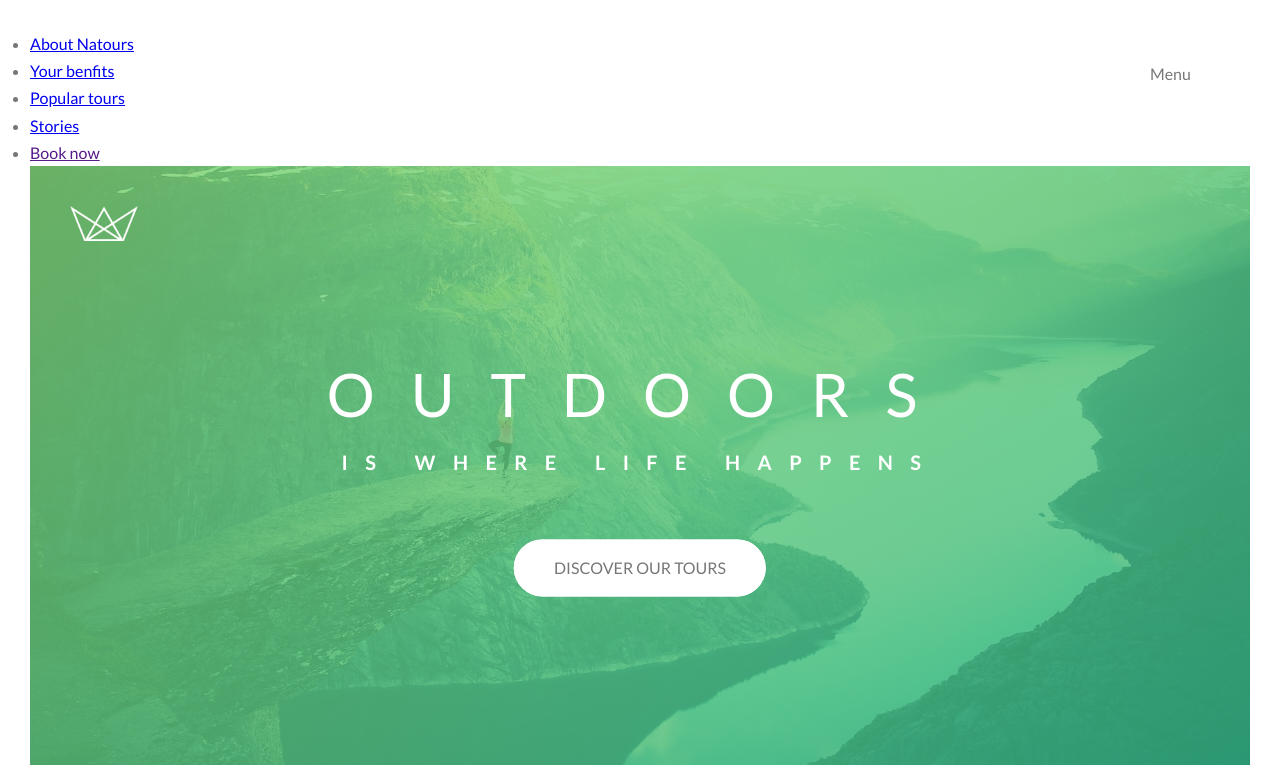
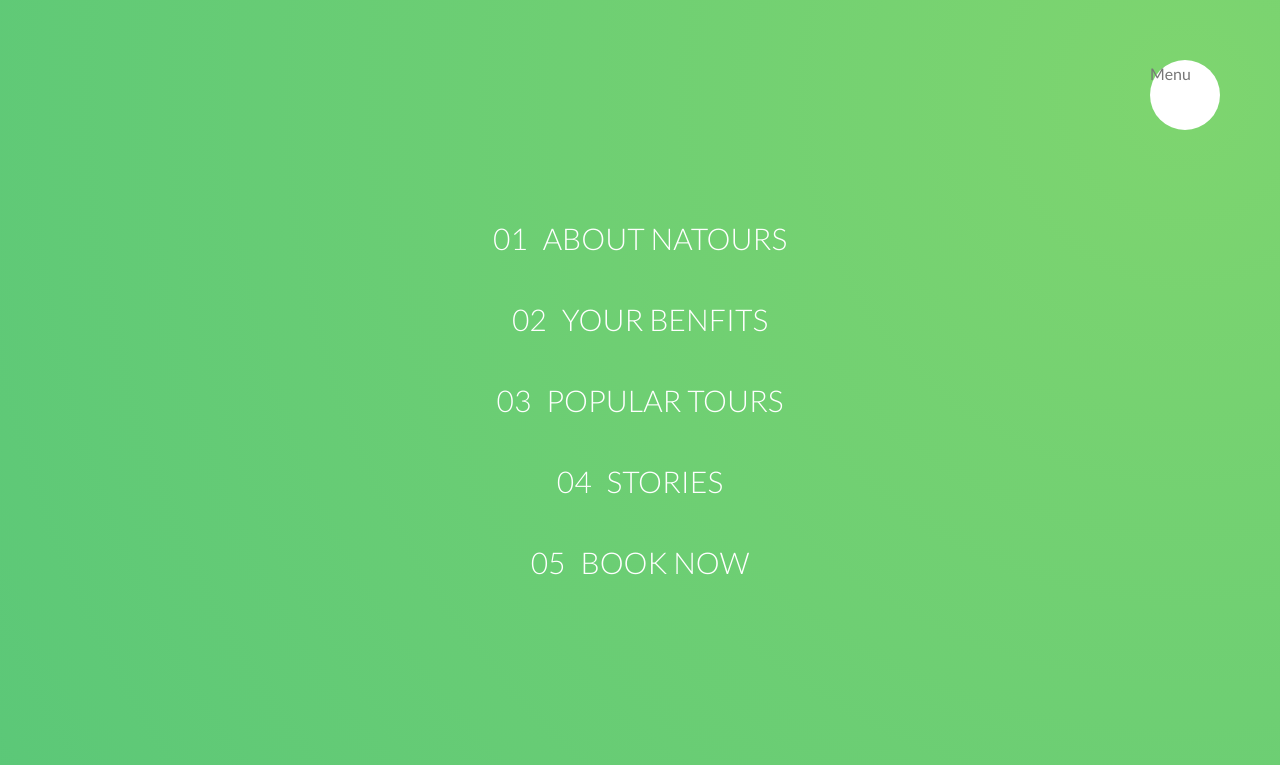
Before and after one commit to rockytrice/Natours, a website: page index.html in a window 1280 px wide. Shown: the top 765 px of the page. Drawn offline with Linux system fonts and the light colour scheme.

Commit message:
started creating the checkbox hack. animated the color gradients on the nav links  to create a nice hover effect.

```diff
--- a/index.html
+++ b/index.html
@@ -23,11 +23,11 @@
 
             <nav class="navigation__nav">
                 <ul class="navigation__list">
-                    <li class="navigation__item"><a href="#" class="navigation__link">About Natours</a></li>
-                    <li class="navigation__item"><a href="#" class="navigation__link">Your benfits</a></li>
-                    <li class="navigation__item"><a href="#" class="navigation__link">Popular tours</a></li>
-                    <li class="navigation__item"><a href="#" class="navigation__link">Stories</a></li>
-                    <li class="navigation__item"><a href="" class="navigation__link">Book now</a></li>
+                    <li class="navigation__item"><a href="#" class="navigation__link"><span>01</span>About Natours</a></li>
+                    <li class="navigation__item"><a href="#" class="navigation__link"><span>02</span>Your benfits</a></li>
+                    <li class="navigation__item"><a href="#" class="navigation__link"><span>03</span>Popular tours</a></li>
+                    <li class="navigation__item"><a href="#" class="navigation__link"><span>04</span>Stories</a></li>
+                    <li class="navigation__item"><a href="" class="navigation__link"><span>05</span>Book now</a></li>
 
 
                 </ul>
--- a/layout/_navigation.scss
+++ b/layout/_navigation.scss
@@ -24,21 +24,58 @@
         background-image: radial-gradient($color-primary-light, $color-primary-dark);
         z-index: 1000;
 
+        transform: scale(80);
+
     }
 
     &__nav {
-
+        height: 100vh;
+        width: 100%;
+        position: fixed;
+        top: 0;
+        right: 0;
+        z-index: 1500;
     }
 
     &__list {
-
+        position: absolute;
+        top: 50%;
+        left: 50%;
+        transform: translate(-50%, -50%);
+        text-align: center;
+        list-style: none;
     }
 
     &__item {
-
+        margin: 1rem;
     }
 
     &__link {
+        &:link,
+        &:visited {
+        display: inline-block;
+        font-size: 3rem;
+        font-weight: 300;
+        padding: 1rem 2rem;
+        color: $color-white;
+        text-decoration: none;
+        text-transform: uppercase;
+        background-image: linear-gradient(120deg, transparent 0%, transparent 50%, $color-white 50%);
+        background-size: 227%;
+        transition: all .4s;
+
+        span {
+            margin-right: 1.5rem;
+            display: inline-block;
+        }
+        }
+
+        &:hover,
+        &:active {
+            background-position: 100%;
+            color: $color-primary;
+            transform: translateX(1rem);
+        }
 
     }
 }
```
Also changed, not shown: css/style.css, sass/abstracts/_mixins.scss (line endings or trailing spaces).
